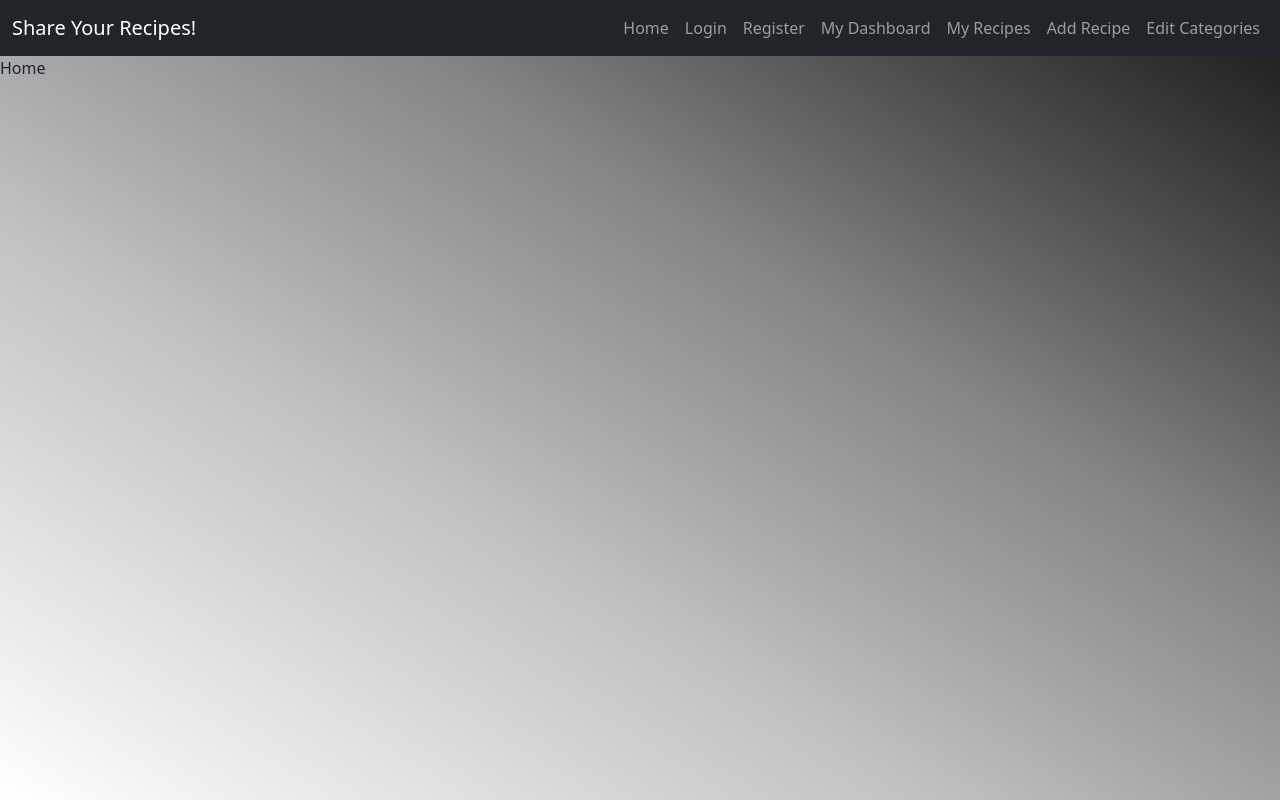
After one commit to Zelhorst92/share-your-recipes, a Flask app: page /home in a window 1280 px wide. The commit adds this page. Run offline with Flask 2, Linux system fonts and the light colour scheme; some libraries are stand-ins or nearby versions.

Commit message:
Change home to be standard, tweak navbar

```diff
--- a/app.py
+++ b/app.py
@@ -17,6 +17,12 @@ mongo = PyMongo(app)
 
 
 @app.route("/")
+
+
+@app.route("/home")
+def home():
+    return render_template("home.html")
+
 @app.route("/get_recipe")
 def get_recipes():
     recipes = mongo.db.recipes.find()
--- a/static/css/styles.css
+++ b/static/css/styles.css
@@ -1,5 +1,6 @@
 body {
     background-image: linear-gradient(to right top, #ffffff, #efeff0, #dfe0e1, #d0d0d2, #c0c1c3, #abacae, #97989a, #838486, #666768, #4b4b4c, #313131, #191919);
+    height: 100vh;
 }
 
 .navbar-nav {
--- a/templates/base.html
+++ b/templates/base.html
@@ -7,6 +7,7 @@
     <meta name="viewport" content="width=device-width, initial-scale=1.0">
     <link href="https://cdn.jsdelivr.net/npm/bootstrap@5.1.3/dist/css/bootstrap.min.css" rel="stylesheet"
         integrity="sha384-1BmE4kWBq78iYhFldvKuhfTAU6auU8tT94WrHftjDbrCEXSU1oBoqyl2QvZ6jIW3" crossorigin="anonymous">
+    <link rel="stylesheet" href="https://cdnjs.cloudflare.com/ajax/libs/font-awesome/5.15.2/css/all.min.css">
     <link rel="stylesheet" href="{{ url_for('static', filename='css/styles.css') }}" type="text/css">
     {% block styles %}
     {% endblock %}
@@ -17,14 +18,16 @@
     <header>
 
     </header>
-    <nav class="navbar sticky-top navbar-dark bg-dark">
+    <nav class="navbar navbar-expand-lg sticky-top navbar-dark bg-dark">
         <div class="container-fluid">
-          <a class="navbar-brand" href="#">Navbar</a>
-          <button class="navbar-toggler" type="button" data-bs-toggle="collapse" data-bs-target="#navbarSupportedContent" aria-controls="navbarSupportedContent" aria-expanded="false" aria-label="Toggle navigation">
-            <span class="navbar-toggler-icon"></span>
+            <a class="navbar-brand" href="{{ url_for('home')}}">Share Your Recipes!</a>
+            <button class="navbar-toggler" type="button" data-bs-toggle="collapse"
+                data-bs-target="#navbarSupportedContent" aria-controls="navbarSupportedContent" aria-expanded="false"
+                aria-label="Toggle navigation">
+                <i class="fas fa-bars"></i>
             </button>
             <div class="collapse navbar-collapse" id="navbarSupportedContent">
-            <ul class="navbar-nav me-auto mb-2 mb-lg-0">
+                <ul class="navbar-nav ms-auto mb-2 mb-lg-0">
                     <li class="nav-item">
                         <a class="nav-link" aria-current="page" href="#">Home</a>
                     </li>
@@ -33,6 +36,9 @@
                     </li>
                     <li class="nav-item">
                         <a class="nav-link" href="#">Register</a>
+                    </li>
+                    <li class="nav-item">
+                        <a class="nav-link" href="#">My Dashboard</a>
                     </li>
                     <li class="nav-item">
                         <a class="nav-link" href="#">My Recipes</a>
--- /dev/null
+++ b/templates/home.html
@@ -0,0 +1,4 @@
+{% extends "base.html" %}
+{% block content %}
+<p>Home</p>
+{% endblock %}
--- a/templates/recipes.html
+++ b/templates/recipes.html
@@ -5,7 +5,7 @@
         <p>Recipe Name: {{ recipe.recipe_name }} </p>
         <p>Recipe Category: {{ recipe.recipe_category }} </p>
         <p>Recipe description: {{ recipe.recipe_description }} </p>
-        <img src="{{ recipe.recipe_img }}" alt="recipe image"/>
+        <!-- <img src="{{ recipe.recipe_img }}" alt="recipe image"/> -->
         <p>Time to cook:{{ recipe.cook_time }} minutes</p>
         <p>Number of servings: {{ recipe.servings }} </p>
         <p>Last updated on: {{ recipe.last_updated }} </p>
```
Lines whose indentation alone changed are shown as unchanged.
